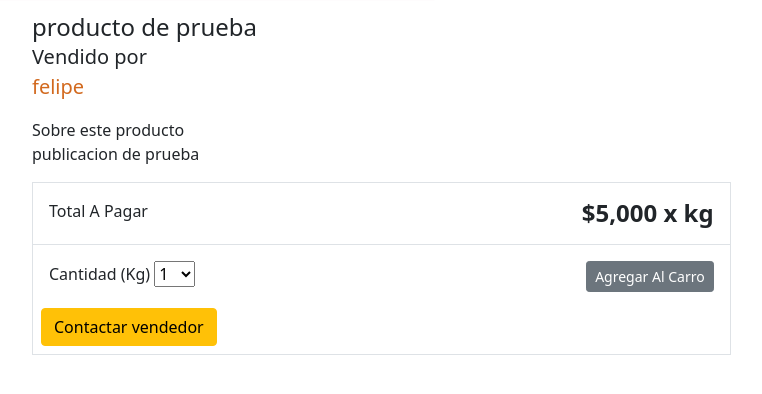
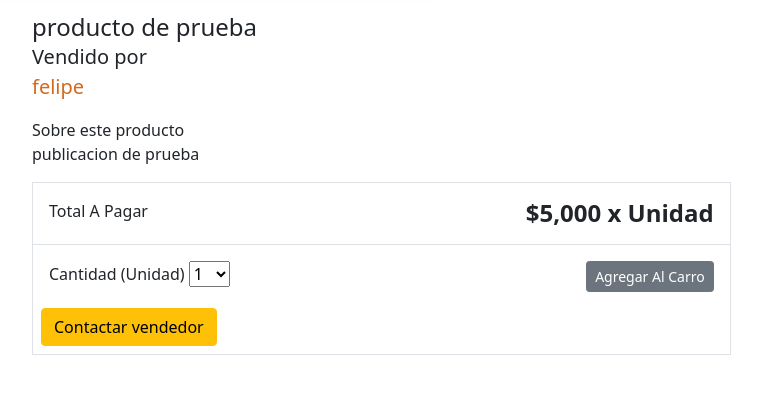
Before and after one commit to PipeHaze/FitZenDesarrollo, a Django app: a page that uses principal/templates/app/infoproductos.html in a window 1280 px wide. Shown: the part 392-786 px from the top of the page, without its empty margins (16-778 px from the left). Run offline with Django 4.2, Linux system fonts and the light colour scheme; data comes from the database, SQL or seed files in the repository; both versions use the stored data as it was after the commit; some libraries are stand-ins or nearby versions.

Commit message:
cargar las weas del github

```diff
--- a/datos.txt
+++ b/datos.txt
@@ -1,7 +1,6 @@
 **--Tarjetas--**
 pasa sin mensaje: 4242424242424242
 Si pasa pero sale mensaje: 4000002500003155
-Error: 4000000000009995
 ****************
 
 ------PUEDE SERVIR-------
--- a/fitzencapstone/settings.py
+++ b/fitzencapstone/settings.py
@@ -84,18 +84,18 @@ WSGI_APPLICATION = 'fitzencapstone.wsgi.application'
 # Database
 # https://docs.djangoproject.com/en/4.2/ref/settings/#databases
 
-"""
+
 DATABASES = {
     'default': {
         'ENGINE': 'django.db.backends.sqlite3',
         'NAME': BASE_DIR / 'db.sqlite3',
     }
 }
-"""
 
 
 
 
+"""
 DATABASES = {
     'default': {
         'ENGINE': 'django.db.backends.oracle',
@@ -109,6 +109,8 @@ DATABASES = {
         },
     }
 }
+"""
+
 
 
 
--- a/principal/templates/app/infoproductos.html
+++ b/principal/templates/app/infoproductos.html
@@ -28,13 +28,13 @@
         <div class="col border-bottom">
             <div class="row p-3">
                 <div class="col-6">Total A Pagar</div>
-                <div class="col-6 text-end"><span class="h4 fw-bold">${{ producto.precio }} x kg</span></div>
+                <div class="col-6 text-end"><span class="h4 fw-bold">${{ producto.precio }} x Unidad</span></div>
             </div>
         </div>
         <div class="col">
             <div class="row p-3">
                 <div class="col-6">
-                    <label for="select">Cantidad (Kg)</label>
+                    <label for="select">Cantidad (Unidad)</label>
                     <select id="select">
                         <option value="1">1</option>
                         <option value="2">2</option>
```
Also changed, not shown: db.sqlite3, media/media/imagendeprueba_j2Y5Gyy.jpeg (added).
